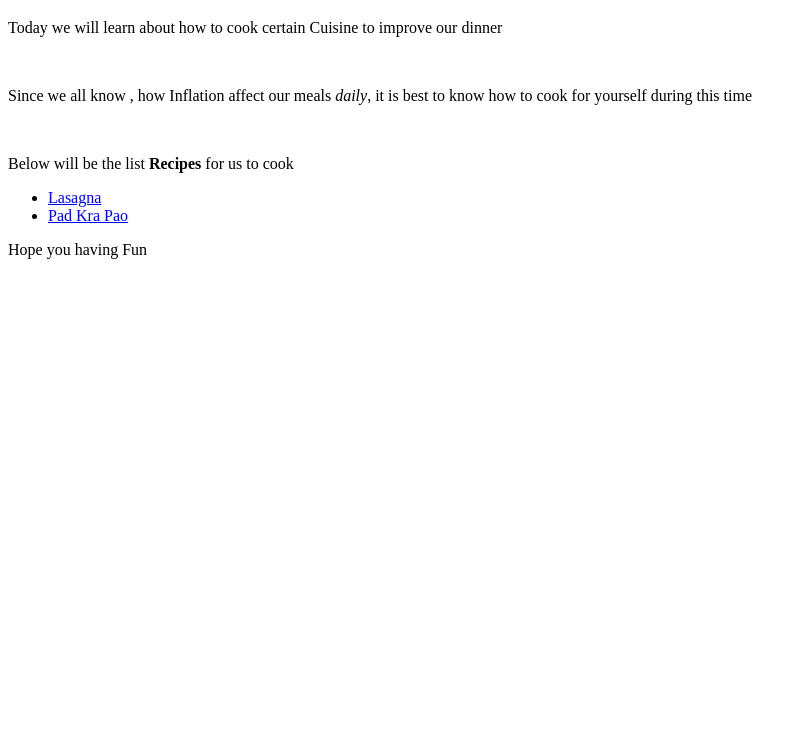
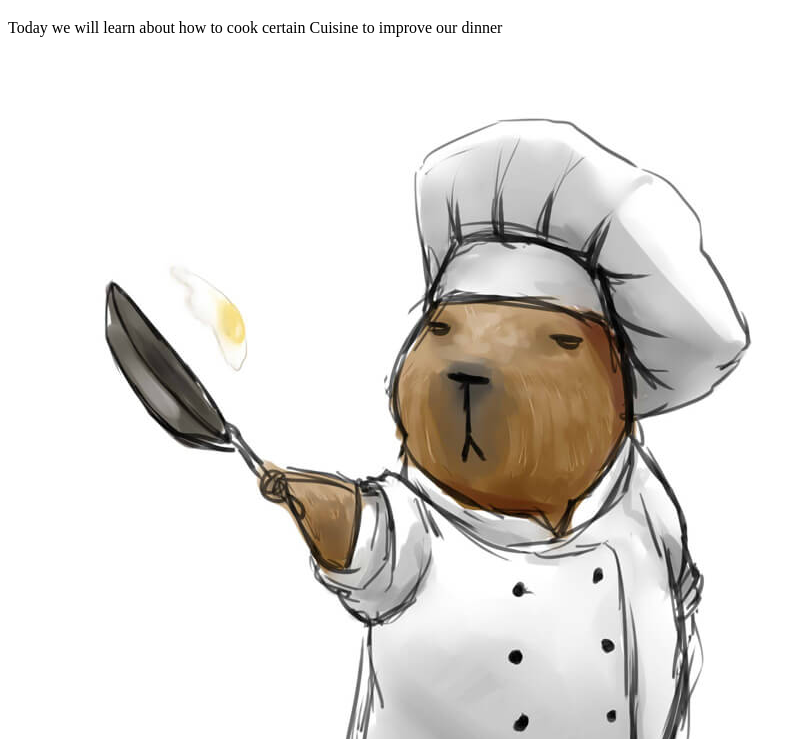
Before and after one commit to vietnguyensaigoneer/odin-recipes, a plain HTML site: page index.html in a window 1280 px wide. Shown: the part 61-800 px from the top of the page, without its empty margins (0-807 px from the left). Drawn offline with Linux system fonts and the light colour scheme.

Commit message:
Improve index page content with picture

```diff
--- a/index.html
+++ b/index.html
@@ -6,7 +6,7 @@
  </head>
  <body>
      <h1>Odin Recipes</h1>
-     <p>Today we will learn about how to cook certain Cuisine to improve our dinner</p><br>
+     <p>Today we will learn about how to cook certain Cuisine to improve our dinner</p><br><img src="img/capy.jpg" alt="a cool Capybara chef">
      <p>Since we all know , how Inflation affect our meals <em>daily</em>, it  is best to know how to cook for yourself during this time</p><br>
      <p>Below will be the list <strong>Recipes</strong> for us to cook</p>
      <ul>
```
Also changed, not shown: img/capy.jpg (added).
